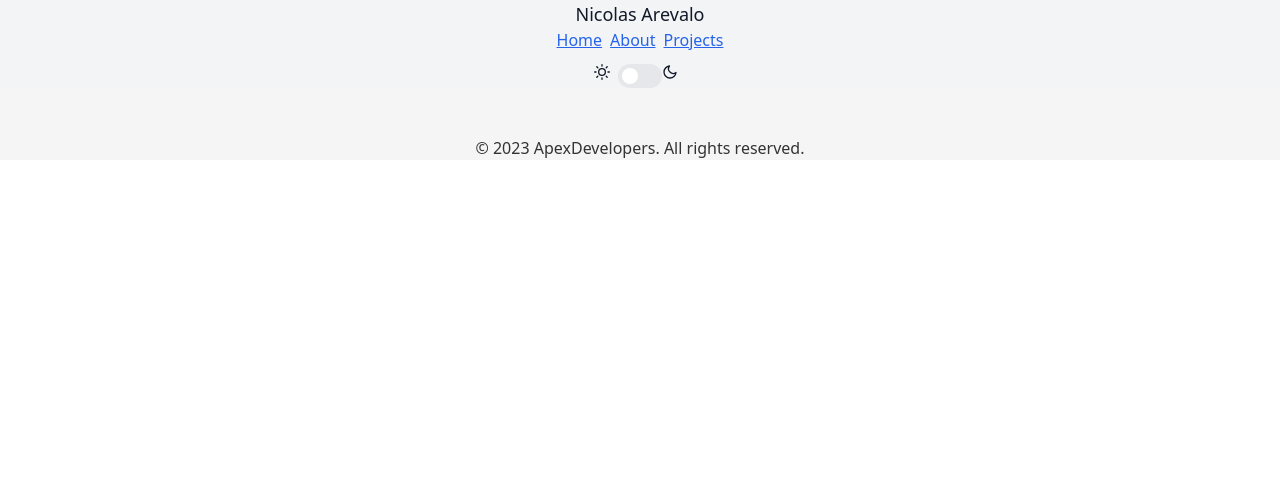
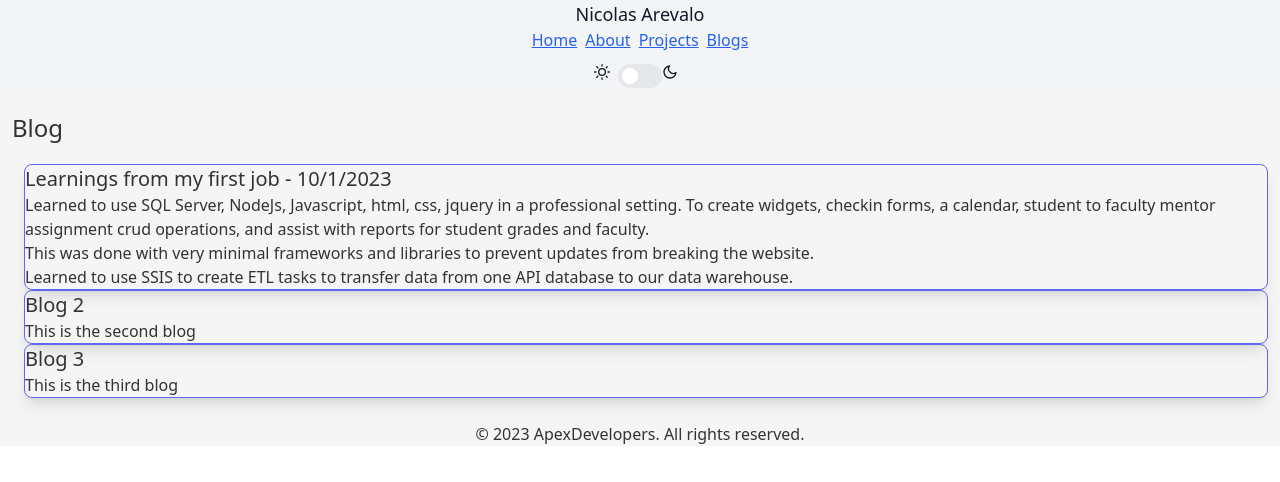
Before and after one commit to pantharev/ApexProjects, a React (Create React App) app: page /blogs in a window 1280 px wide. Shown: the top 482 px of the page. Built offline with nearby package versions, Linux system fonts and the light colour scheme.

Commit message:
blogs wip

```diff
--- a/src/App.js
+++ b/src/App.js
@@ -10,6 +10,7 @@ import { Routes, Route } from 'react-router-dom';
 import React, { useState, useEffect } from "react";
 import styled, { ThemeProvider } from "styled-components";
 import CubeAnimation from './components/CubeAnimation';
+import Blog from './pages/Blog';
 
 
 const lightTheme = {
@@ -48,6 +49,7 @@ function App() {
             <Route path="/" element={<Home />} />
             <Route path="/about" element={<About />} />
             <Route path="/projects" element={<Projects />} />
+            <Route path="/blogs" element={<Blog />} />
           </Routes>
       </Layout>
       </AppWrapper>
--- a/src/components/Header.js
+++ b/src/components/Header.js
@@ -14,6 +14,7 @@ export default function Header({ theme, toggleTheme }) {
                         <li><Link to="/">Home</Link></li>
                         <li><Link to="/about">About</Link></li>
                         <li><Link to="/projects">Projects</Link></li>
+                        <li><Link to="/blogs">Blogs</Link></li>
                     </ul>
                     <div className="mt-3 flex justify-center">
                             <FiSun className="mr-2" />
--- /dev/null
+++ b/src/pages/Blog.js
@@ -0,0 +1,46 @@
+import React, { useState } from "react";
+
+export default function Blog() {
+
+    const [blogs, setBlogs] = useState([
+        {
+            id: 1,
+            title: "Learnings from my first job - 10/1/2023",
+            body:
+                `
+                <p>
+                    Learned to use SQL Server, NodeJs, Javascript, html, css, jquery in a professional setting. To create widgets, checkin forms, a calendar, student to faculty mentor assignment crud operations, and assist with reports for student grades and faculty.
+                    <br>
+                    This was done with very minimal frameworks and libraries to prevent updates from breaking the website.
+                    <br>
+                    Learned to use SSIS to create ETL tasks to transfer data from one API database to our data warehouse.
+                </p>
+                `
+        },
+        {
+            id: 2,
+            title: "Blog 2",
+            body: "This is the second blog"
+        },
+        {
+            id: 3,
+            title: "Blog 3",
+            body: "This is the third blog"
+        }
+    ]);
+
+    return(
+        <>
+            <h1 className="mb-5">Blog</h1>
+            {blogs.map((b) => {
+                return (
+                    <div className="ml-3 border border-indigo-500 rounded-lg shadow-lg">
+                        <h2>{b.title}</h2>
+                        <div dangerouslySetInnerHTML={{ __html: b.body}}></div>
+                    </div>
+                )
+            })}
+        </>
+    )
+
+}
--- a/src/pages/Home.js
+++ b/src/pages/Home.js
@@ -14,7 +14,10 @@ export default function Home() {
                     </p>
                     <p className="mt-5">
                     I am currently working on a project to create a website for a local business.
+                    <br></br>
                     I am also working on a personal project to create a website (this one!) to showcase my work.
+                    <br></br>
+                    Additionally I am working on more side projects to extend my knowledge in React, NextJs, and TailwindCSS. More to come soon!
                     </p>
                 </div>
             </div>
```
